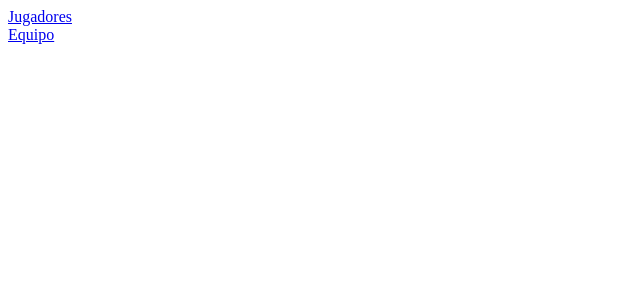
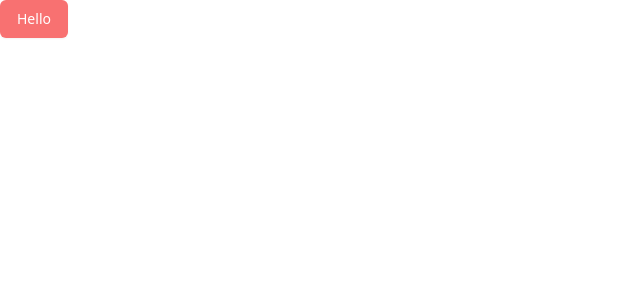
Before and after one commit to irenegv22/football-app, an Angular app: page / in a window 1280 px wide. Shown: the top 300 px of the page, without its empty margins (0-640 px from the left). Built offline with nearby package versions, Linux system fonts and the light colour scheme.

Commit message:
tailwind working

```diff
--- a/package.json
+++ b/package.json
@@ -18,8 +18,11 @@
     "@angular/platform-browser": "~12.1.0",
     "@angular/platform-browser-dynamic": "~12.1.0",
     "@angular/router": "~12.1.0",
+    "@tailwindcss/forms": "^0.3.3",
+    "@tailwindcss/typography": "^0.4.1",
+    "autoprefixer": "^10.2.6",
+    "postcss": "^8.3.5",
     "rxjs": "~6.6.0",
-    "tailwindcss": "^2.2.4",
     "tslib": "^2.2.0",
     "zone.js": "~0.11.4"
   },
@@ -35,6 +38,7 @@
     "karma-coverage": "~2.0.3",
     "karma-jasmine": "~4.0.0",
     "karma-jasmine-html-reporter": "^1.5.0",
+    "tailwindcss": "^2.2.4",
     "typescript": "~4.3.2"
   }
 }
--- a/src/app/components/navbar/navbar.component.html
+++ b/src/app/components/navbar/navbar.component.html
@@ -1,6 +1,9 @@
-<div class="nav-item">
+<button
+  class="py-2 px-4 border border-transparent shadow-sm text-sm font-medium rounded-md text-white bg-red-400">Hello</button>
+
+<!-- <div class="nav-item">
     <a class="nav-link" href="/players">Jugadores</a>
 </div>
 <div class="nav-item">
     <a class="nav-link" href="/teams">Equipo</a>
-</div>
+</div> -->
--- a/src/styles.css
+++ b/src/styles.css
@@ -1 +1,3 @@
-/* You can add global styles to this file, and also import other style files */
+@import "tailwindcss/base";
+@import "tailwindcss/components";
+@import "tailwindcss/utilities";
--- /dev/null
+++ b/tailwind.config.js
@@ -0,0 +1,12 @@
+// tailwind.config.js
+module.exports = {
+  purge: [],
+  darkMode: false, // or 'media' or 'class'
+  theme: {
+    extend: {},
+  },
+  variants: {
+    extend: {},
+  },
+  plugins: [],
+}
```
Also changed, not shown: 1 other file (tests, documents, lock files or other folders).
